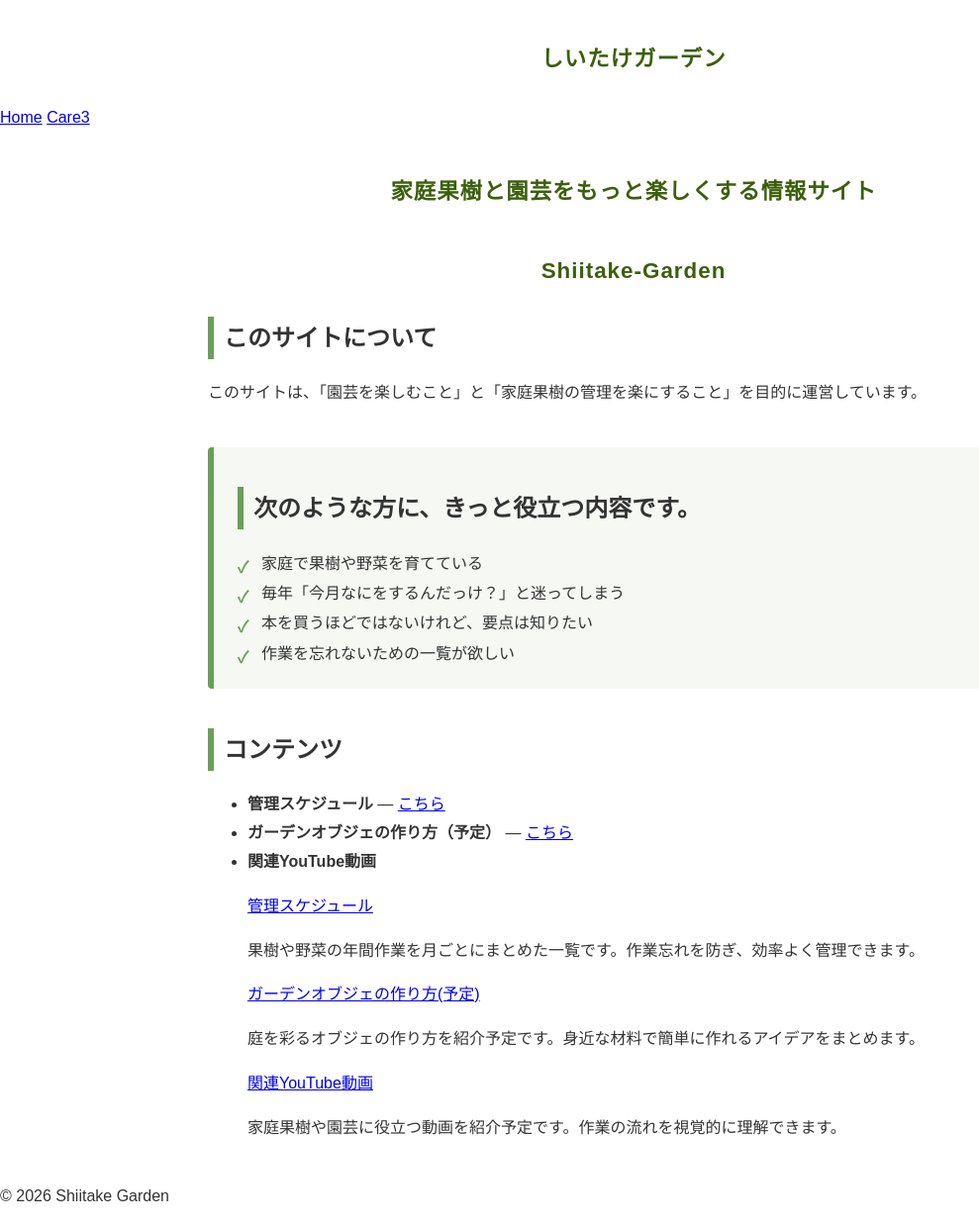
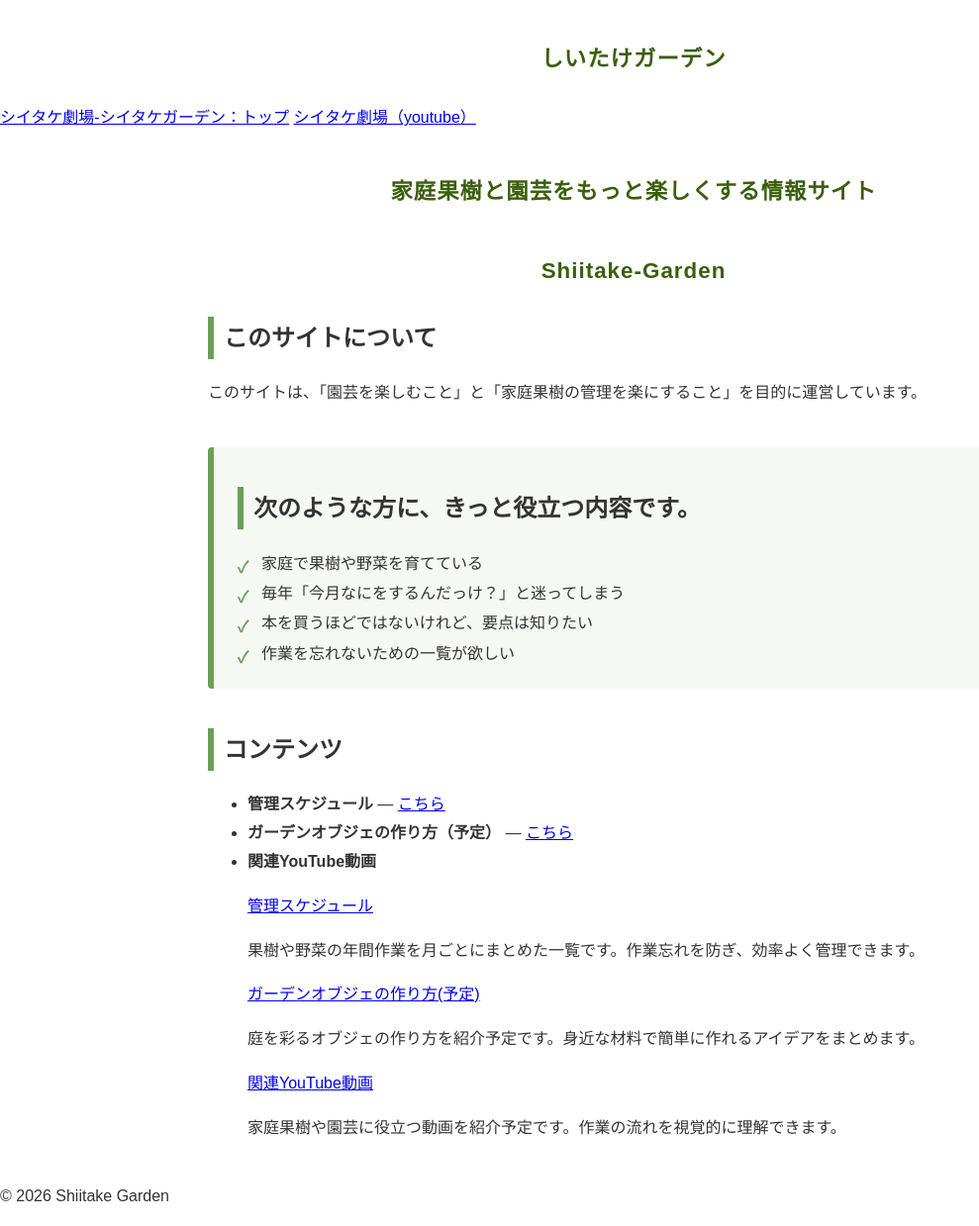
Before and after one commit to shiitake-garden/shiitake-garden.github.io, a Jekyll site: the page built from index.html, in a window 1280 px wide. Shown: the whole page at 99% size, without its empty margins (0-989 px from the left). Built offline with Jekyll 4.4.1, drawn with Linux system fonts in a browser that asks for light colours.

Commit message:
Update header.html

```diff
--- a/_includes/header.html
+++ b/_includes/header.html
@@ -1,7 +1,7 @@
 <header>
   <h1>しいたけガーデン</h1>
   <nav>
-    <a href="/">Home</a>
-    <a href="/plant-care/care3.html">Care3</a>
+    <a href="/">シイタケ劇場-シイタケガーデン：トップ</a>
+    <a href="https://www.youtube.com/channel/UCrtw70zncgFarJrSXo7ztjg">シイタケ劇場（youtube）</a>
   </nav>
 </header>
```
